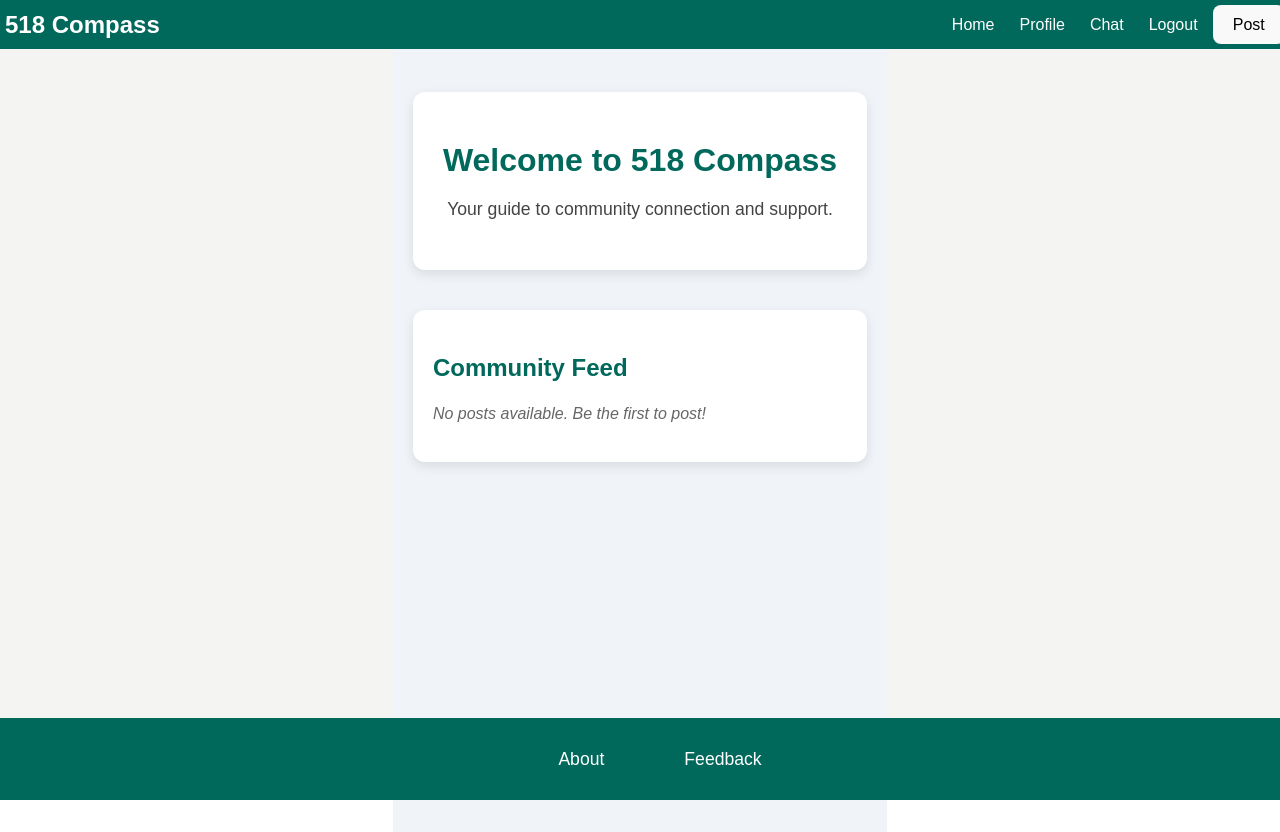
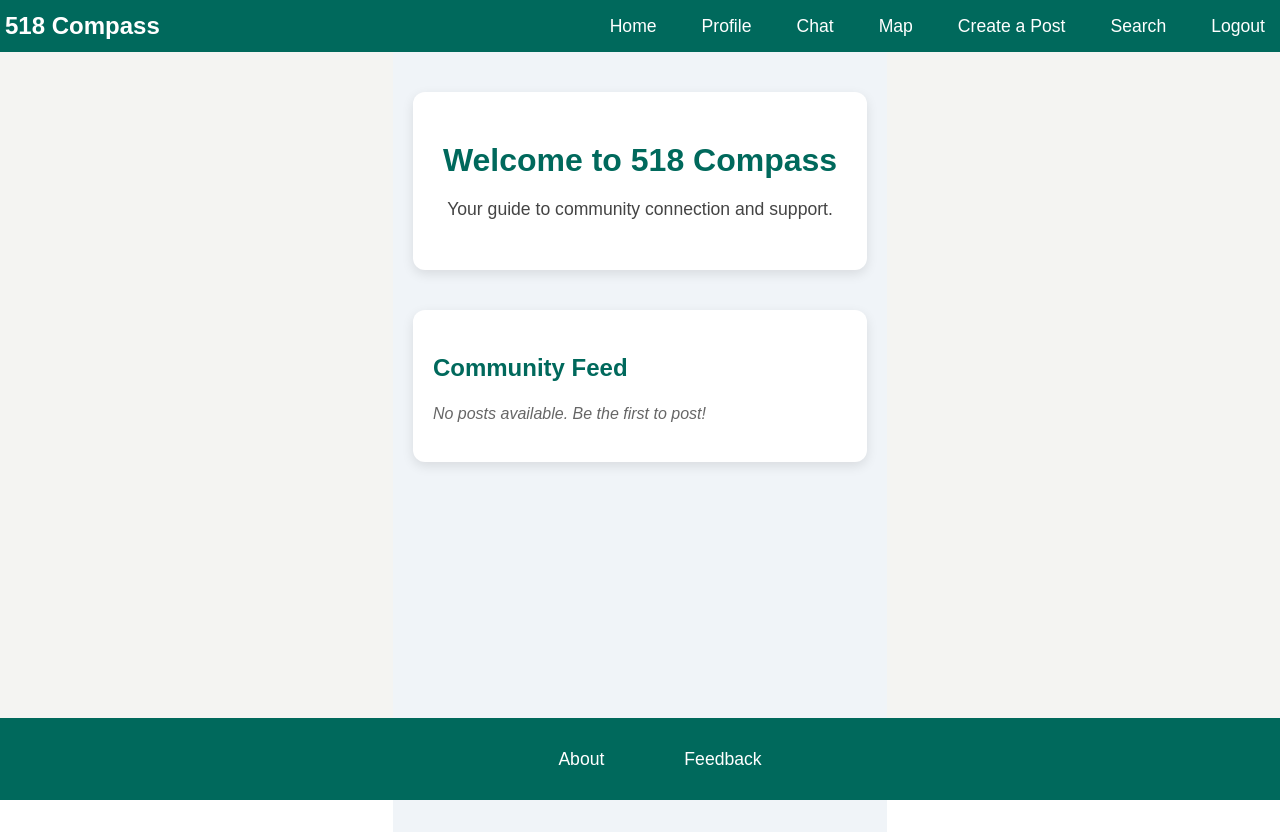
Before and after one commit to sondosassallami/518-Compass, a React (Vite) app in the folder client/frontend/: page / in a window 1280 px wide. Built offline with nearby package versions, Linux system fonts and the light colour scheme.

Commit message:
New pages and NavLinks Established

```diff
--- a/client/frontend/src/App.jsx
+++ b/client/frontend/src/App.jsx
@@ -1,3 +1,4 @@
+// App.jsx
 import { BrowserRouter, Routes, Route } from 'react-router-dom';
 import NavBar from './Components/NavBar';
 import SignUp from './Pages/SignUp';
@@ -7,8 +8,9 @@ import Feedback from './Pages/Feedback';
 import UserProfile from './Pages/UserProfile';
 import NotFound from './Pages/NotFound';
 import ChatRooms from './Pages/ChatRooms';
-// Optional: Keep SignUp if you want a separate signup page, but it's redundant now
-// import SignUp from './Pages/SignUp';
+import Map from './Pages/Map';              // ✅ Add this if you use <Map />
+import CreatePost from './Pages/CreatePost'; // ✅ Missing import
+import Search from './Pages/Search';         // ✅ Missing import
 
 function App() {
   return (
@@ -16,13 +18,14 @@ function App() {
       <NavBar />
       <Routes>
         <Route path="/" element={<MainPage />} />
-        {/* Optional: Remove or keep /signup based on preference */}
-        {/* <Route path="/signup" element={<SignUp />} /> */}
-        <Route path="/home" element={<MainPage/>} />
+        <Route path="/home" element={<MainPage />} />
         <Route path="/about" element={<About />} />
         <Route path="/feedback" element={<Feedback />} />
         <Route path="/profile" element={<UserProfile />} />
         <Route path="/chatrooms" element={<ChatRooms />} />
+        <Route path="/map" element={<Map />} />
+        <Route path="/createpost" element={<CreatePost />} />
+        <Route path="/search" element={<Search />} />
         <Route path="*" element={<NotFound />} />
       </Routes>
     </BrowserRouter>
--- a/client/frontend/src/Pages/ChatRooms.jsx
+++ b/client/frontend/src/Pages/ChatRooms.jsx
@@ -1,5 +1,5 @@
+import { useNavigate } from 'react-router-dom';
 import React, { useState, useEffect } from 'react';
-import { useNavigate } from 'react-router-dom';
 import '../App.css';
 
 function ChatRooms() {
--- /dev/null
+++ b/client/frontend/src/Pages/CreatePost.jsx
@@ -0,0 +1,13 @@
+// src/Pages/CreatePost.jsx
+import React from 'react';
+
+function CreatePost() {
+  return (
+    <div>
+      <h1>Create a Post</h1>
+      <p>This is the Create Post page.</p>
+    </div>
+  );
+}
+
+export default CreatePost; // ✅ MUST have default export
--- a/client/frontend/src/Pages/MainPage.jsx
+++ b/client/frontend/src/Pages/MainPage.jsx
@@ -1,3 +1,4 @@
+// src/Pages/MainPage.jsx
 import React, { useState, useEffect } from 'react';
 import { useNavigate } from 'react-router-dom';
 import '../App.css';
@@ -14,7 +15,6 @@ function MainPage() {
       return;
     }
 
-    // Fetch user
     fetch('http://localhost:7200/api/user/me', {
       headers: { Authorization: `Bearer ${token}` },
     })
@@ -22,7 +22,6 @@ function MainPage() {
       .then((data) => setUser(data))
       .catch(console.error);
 
-    // Fetch posts
     fetch('http://localhost:7200/api/posts', {
       headers: { Authorization: `Bearer ${token}` },
     })
@@ -40,11 +39,13 @@ function MainPage() {
       <nav style={styles.navbar}>
         <h3 style={styles.navTitle}>518 Compass</h3>
         <div style={styles.navLinks}>
-          <a href="/main" style={styles.navLink}>Home</a>
-          <a href="/profile" style={styles.navLink}>Profile</a>
-          <a href="/chatrooms" style={styles.navLink}>Chat</a>
-          <a href="/" onClick={() => localStorage.removeItem('token')} style={styles.navLink}>Logout</a>
-          <button onClick={handlePostClick} style={styles.postButton}>Post</button>
+          <a href="/main" className="footer-link">Home</a>
+          <a href="/profile" className="footer-link">Profile</a>
+          <a href="/chatrooms" className="footer-link">Chat</a>
+          <a href="/map" className="footer-link">Map</a>
+          <a href="/createpost" className="footer-link">Create a Post</a>
+          <a href="/search" className="footer-link">Search</a>
+          <a href="/" onClick={() => localStorage.removeItem('token')} className="footer-link">Logout</a>
         </div>
       </nav>
 
@@ -109,7 +110,7 @@ function MainPage() {
           font-size: 1.1rem;
           font-weight: 500;
           padding: 8px 20px;
-          borderRadius: 8px;
+          border-radius: 8px;
           transition: background-color 0.3s ease, color 0.3s ease;
         }
         .footer-link:hover {
@@ -160,14 +161,6 @@ const styles = {
   },
   navTitle: { margin: 0, fontSize: '1.5rem' },
   navLinks: { display: 'flex', alignItems: 'center', gap: '5px' },
-  navLink: {
-    color: 'white',
-    textDecoration: 'none',
-    fontSize: '1rem',
-    padding: '5px 10px',
-    transition: 'color 0.3s ease',
-    '&:hover': { color: '#a5d6a7' }
-  },
   welcomeBox: {
     backgroundColor: 'white',
     maxWidth: '1800px',
--- /dev/null
+++ b/client/frontend/src/Pages/Map.jsx
@@ -0,0 +1,12 @@
+import React from 'react';
+
+function Map() {
+  return (
+    <div>
+      <h1>Counties Map</h1>
+      {/* Post creation form here */}
+    </div>
+  );
+}
+
+export default Map; // ✅ This is the critical part
--- a/client/frontend/src/Pages/NotFound.jsx
+++ b/client/frontend/src/Pages/NotFound.jsx
@@ -1,15 +1,12 @@
 import React from 'react';
-import '../App.css'; // make sure this matches your project's CSS filename
 
 function NotFound() {
   return (
-    <div className="page-container">
-      <div className="form-container">
-        <h2>404 - Page Not Found</h2>
-        <p>The page you’re looking for doesn’t exist.</p>
-      </div>
+    <div style={{ padding: '20px', textAlign: 'center' }}>
+      <h2>404 - Page Not Found</h2>
+      <p>The page you’re looking for doesn’t exist.</p>
     </div>
   );
 }
 
-export default NotFound;
+export default NotFound; // ✅ This line is required
--- /dev/null
+++ b/client/frontend/src/Pages/Search.jsx
@@ -0,0 +1,12 @@
+import React from 'react';
+
+function Search() {
+  return (
+    <div>
+      <h1>Search</h1>
+      {/* Post creation form here */}
+    </div>
+  );
+}
+
+export default Search;
```
